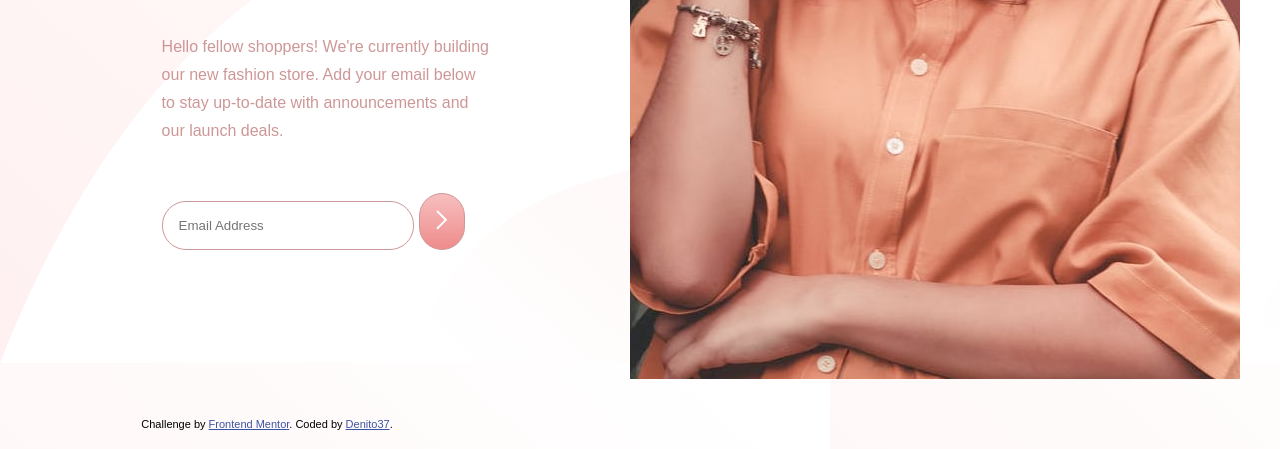
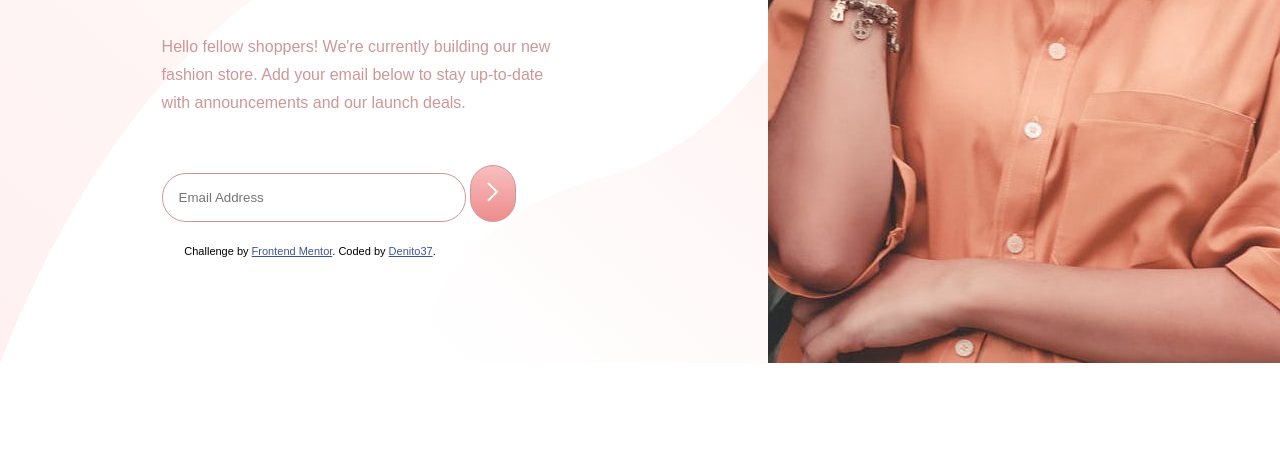
Before and after one commit to Denito37/base-apparel-coming-soon-master, a plain HTML site: page index.html in a window 1280 px wide. Shown: the part 437-886 px from the top of the page. After the commit the page ends 800 px from the top, so only its background shows below. Drawn offline with Linux system fonts and the light colour scheme.

Commit message:
image position

```diff
--- a/index.css
+++ b/index.css
@@ -70,7 +70,9 @@ input[type="email"],button{
     filter: brightness(1.1);
 }
 .hero{
-    float: right;
+    position: fixed;
+    bottom: 0;
+    left: 60vw;
 }
 
 
```
